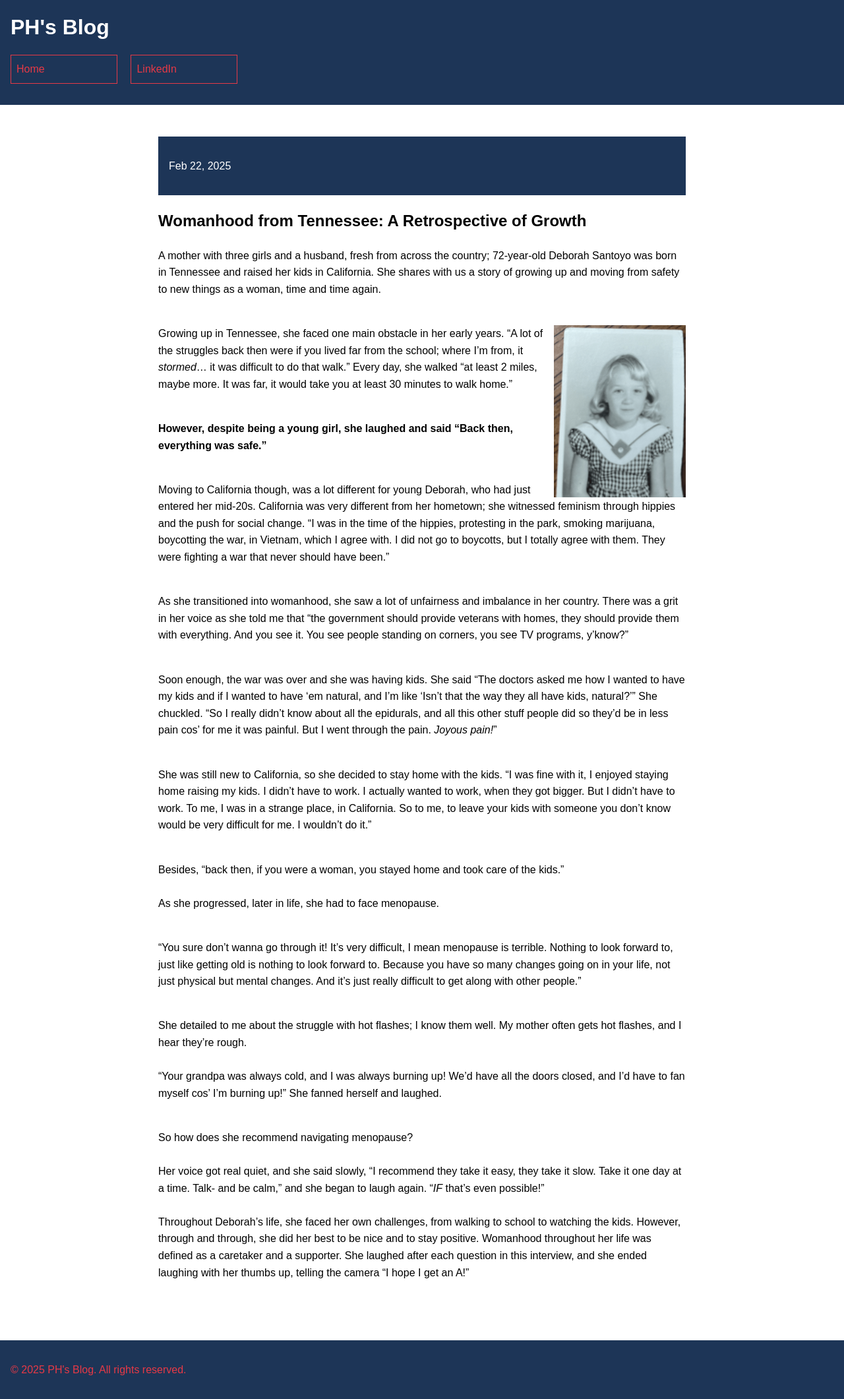
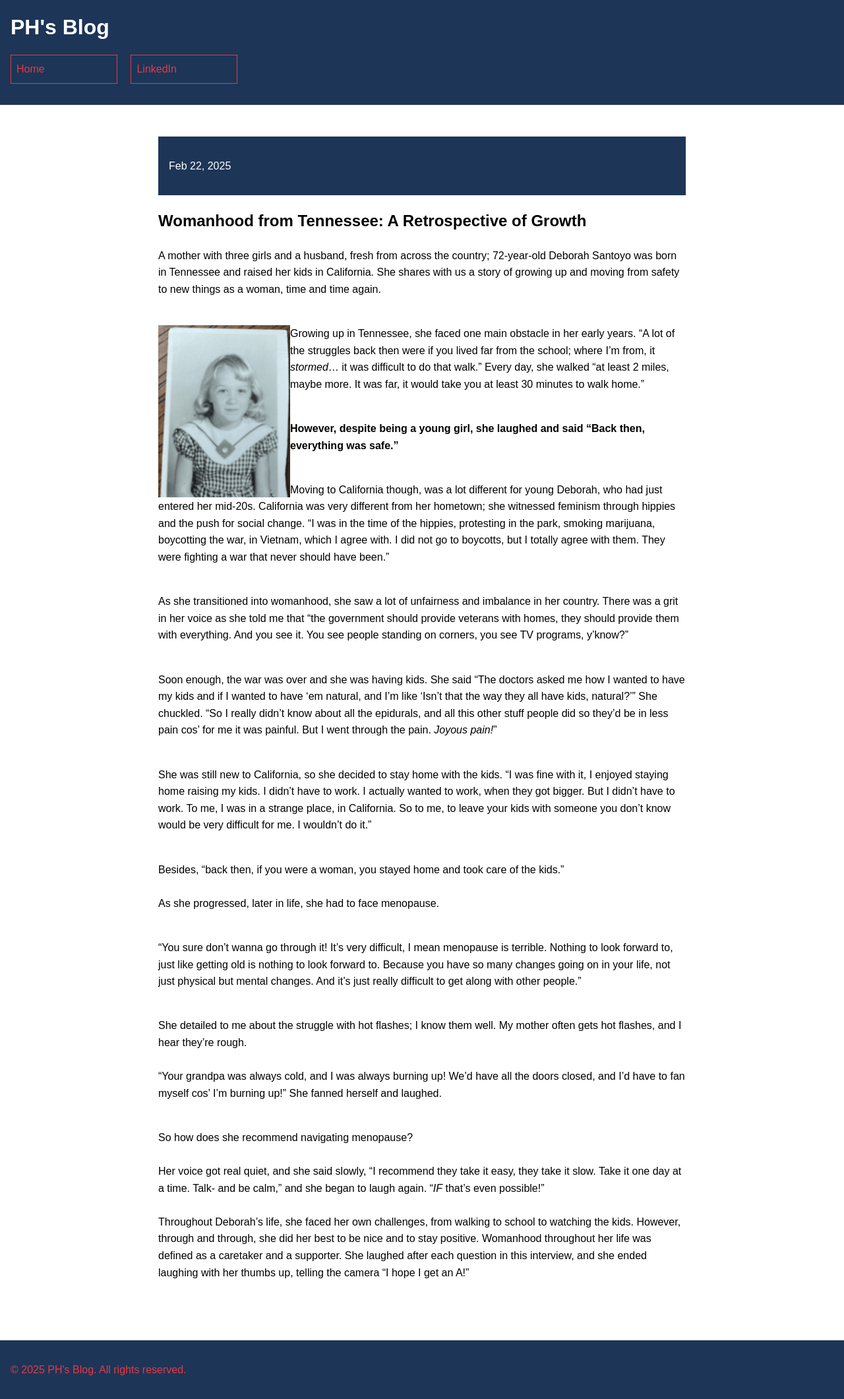
Before and after one commit to CaptainSapphire/PH-s-Blog, a Jekyll site: the page built from _posts/2025-02-22-English-article.md, in a window 1280 px wide. Shown: the whole page at 66% size. Built offline with Jekyll 4.4.1, drawn with Linux system fonts in a browser that asks for light colours; our own code applies the rules of GitHub Pages for plain Markdown files.

Commit message:
Update 2025-02-22-English-article.md

```diff
--- a/_posts/2025-02-22-English-article.md
+++ b/_posts/2025-02-22-English-article.md
@@ -3,7 +3,7 @@ A mother with three girls and a husband, fresh from across the country; 72-year-
 and raised her kids in California. She shares with us a story of growing up and moving from safety to new things as a woman,
 time and time again. <br><br>
 
-<img src="https://github.com/CaptainSapphire/PH-s-Blog/blob/main/assets/February%202025/FullSizeRender(1).png?raw=true" style= "float: right;" width="200" /> Growing up in Tennessee, she faced one main obstacle in her early years.
+<img src="https://github.com/CaptainSapphire/PH-s-Blog/blob/main/assets/February%202025/FullSizeRender(1).png?raw=true" style= "float: left;" width="200" /> Growing up in Tennessee, she faced one main obstacle in her early years.
 “A lot of the struggles back then were if you lived far from the school; where I’m from, it *stormed*…
 it was difficult to do that walk.” Every day, she walked “at least 2 miles, maybe more.
 It was far, it would take you at least 30 minutes to walk home.” <br><br>
```
